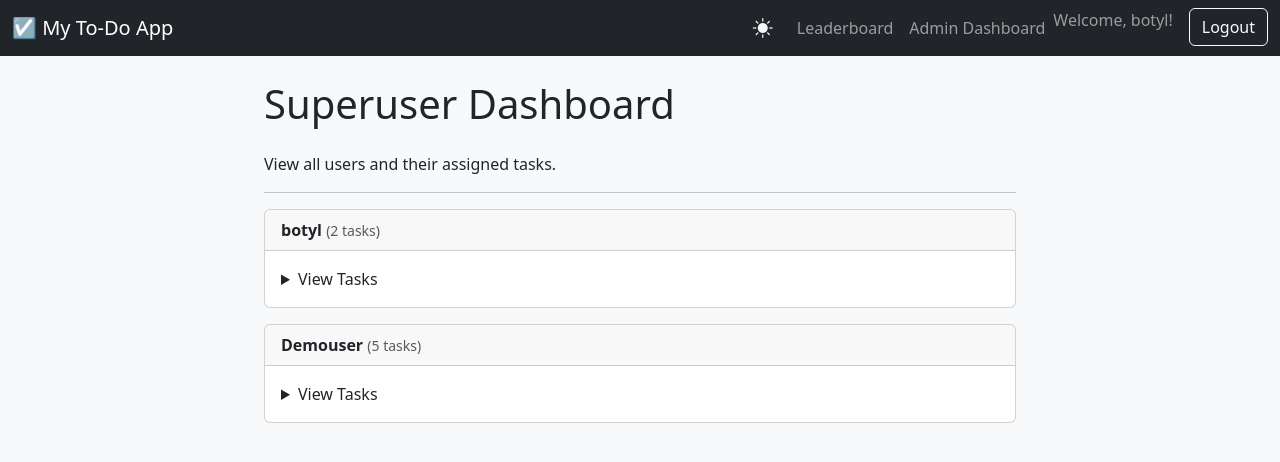
After one commit to Bottiee/Todolist, a Django app: page /superuser/dashboard/ in a window 1280 px wide. The commit adds this page. Shown: the top 462 px of the page. Run offline with Django 5.2, Linux system fonts and the light colour scheme; a user stored in the database is signed in; data comes from the database, SQL or seed files in the repository; both versions use the stored data as it was after the commit.

Commit message:
Added superuser dash

```diff
--- a/tasks/models.py
+++ b/tasks/models.py
@@ -5,7 +5,7 @@ class Task(models.Model):
     user = models.ForeignKey(User, on_delete=models.CASCADE)
     title = models.CharField(max_length=200)
     description = models.TextField(blank=True)
-    completed = models.BooleanField(default=False, null=True)
+    completed = models.BooleanField(default=False) # Changed this line
     created_at = models.DateTimeField(auto_now_add=True)
 
     def __str__(self):
--- a/tasks/urls.py
+++ b/tasks/urls.py
@@ -6,4 +6,5 @@ urlpatterns = [
     path('update/<int:pk>/', views.task_update, name='task-update'),
     path('delete/<int:pk>/', views.task_delete, name='task-delete'),
     path('leaderboard/', views.leaderboard, name='leaderboard'),
+    path('superuser/dashboard/', views.superuser_dashboard, name='superuser_dashboard'),
 ]
--- a/tasks/views.py
+++ b/tasks/views.py
@@ -8,6 +8,7 @@ from .models import Task
 from .forms import TaskForm
 from django.contrib.auth.models import User
 from django.db.models import Count, Q
+from django.http import HttpResponseForbidden
 
 class RegisterView(generic.CreateView):
     form_class = UserCreationForm
@@ -87,3 +88,17 @@ def leaderboard(request):
         'users_list': users_with_tasks
     }
     return render(request, 'tasks/leaderboard.html', context)
+
+@login_required
+def superuser_dashboard(request):
+    # 1. Check if the user is a superuser
+    if not request.user.is_superuser:
+        # If not, return a 'Forbidden' response
+        return HttpResponseForbidden("You do not have permission to view this page.")
+
+    # 2. Get all users and their tasks
+    # We use prefetch_related to efficiently get all tasks for all users in one go
+    all_users = User.objects.prefetch_related('task_set').all()
+
+    # 3. Render the template with the data
+    return render(request, 'tasks/superuser_dashboard.html', {'users': all_users})
--- a/templates/base.html
+++ b/templates/base.html
@@ -45,6 +45,12 @@
                         <li class="nav-item">
                             <a class="nav-link" href="{% url 'leaderboard' %}">Leaderboard</a>
                         </li>
+
+                        {% if user.is_superuser %}
+                        <li class="nav-item">
+                            <a class="nav-link" href="{% url 'superuser_dashboard' %}">Admin Dashboard</a>
+                        </li>
+                        {% endif %}
                         <li class="nav-item">
                             <span class="navbar-text me-3">Welcome, {{ user.username }}!</span>
                         </li>
--- /dev/null
+++ b/templates/tasks/superuser_dashboard.html
@@ -0,0 +1,41 @@
+{% extends 'base.html' %}
+
+{% block content %}
+<div class="container mt-4">
+    <h1 class="mb-4">Superuser Dashboard</h1>
+    <p>View all users and their assigned tasks.</p>
+    <hr>
+
+    {% for user in users %}
+    <div class="card mb-3">
+        <div class="card-header">
+            <strong>{{ user.username }}</strong>
+            <span class="text-muted small">({{ user.task_set.count }} task{{ user.task_set.count|pluralize }})</span>
+        </div>
+        <div class="card-body">
+            {% if user.task_set.all %}
+                <details>
+                    <summary style="cursor: pointer;">View Tasks</summary>
+                    <ul class="list-group mt-3">
+                        {% for task in user.task_set.all %}
+                        <li class="list-group-item">
+                            {{ task.title }}
+                            {% if task.completed %}
+                                <span class="badge bg-success">Completed</span>
+                            {% else %}
+                                <span class="badge bg-warning text-danger">Incomplete</span>
+                            {% endif %}
+                            <br>
+                            <small class="text-muted">Created: {{ task.created_at|date:"Y-m-d H:i" }}</small>
+                        </li>
+                        {% endfor %}
+                    </ul>
+                </details>
+            {% else %}
+                <p class="text-muted">This user has no tasks.</p>
+            {% endif %}
+        </div>
+    </div>
+    {% endfor %}
+</div>
+{% endblock %}
--- a/todoprogram/settings.py
+++ b/todoprogram/settings.py
@@ -59,6 +59,7 @@ TEMPLATES = [
         'APP_DIRS': True,
         'OPTIONS': {
             'context_processors': [
+                'django.template.context_processors.debug',
                 'django.template.context_processors.request',
                 'django.contrib.auth.context_processors.auth',
                 'django.contrib.messages.context_processors.messages',
```
Also changed, not shown: db.sqlite3, tasks/migrations/0003_alter_task_completed.py (added).
